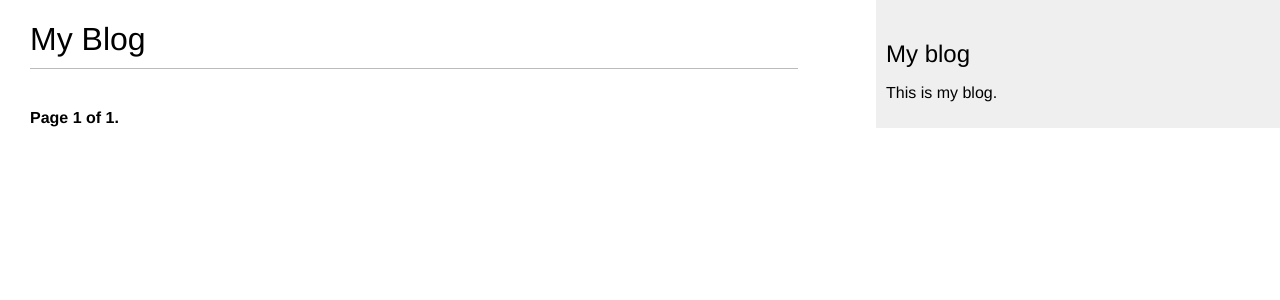
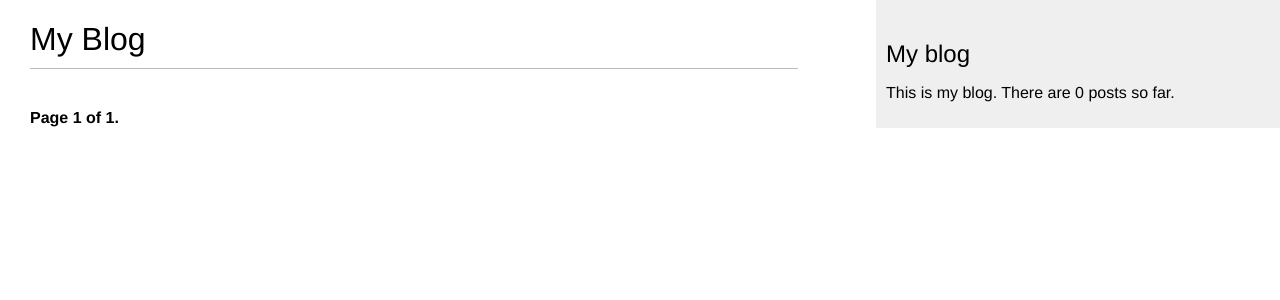
Before and after one commit to sudonetizen/coolblog, a Django app: page /blog/ in a window 1280 px wide. Shown: the top 300 px of the page. Run offline with Django 5.2, Linux system fonts and the light colour scheme; data that the repository does not hold is empty.

Commit message:
add total_posts simple tag to blog app and base template

```diff
--- /dev/null
+++ b/blog/templatetags/blog_tags.py
@@ -0,0 +1,8 @@
+from django import template
+from ..models import Post
+
+register = template.Library()
+
+@register.simple_tag
+def total_posts():
+    return Post.published.count()
--- a/templates/base.html
+++ b/templates/base.html
@@ -1,3 +1,4 @@
+{% load blog_tags %}
 {% load static %}
 <!DOCTYPE html>
 <html>
@@ -9,7 +10,7 @@
     <body>
         <div id="sidebar">
             <h2>My blog</h2>
-            <p>This is my blog.</p>
+            <p>This is my blog. There are {% total_posts %} posts so far.</p>
         </div>
 
         <div id="content">
```
Also changed, not shown: blog/templatetags/__init__.py (added).
